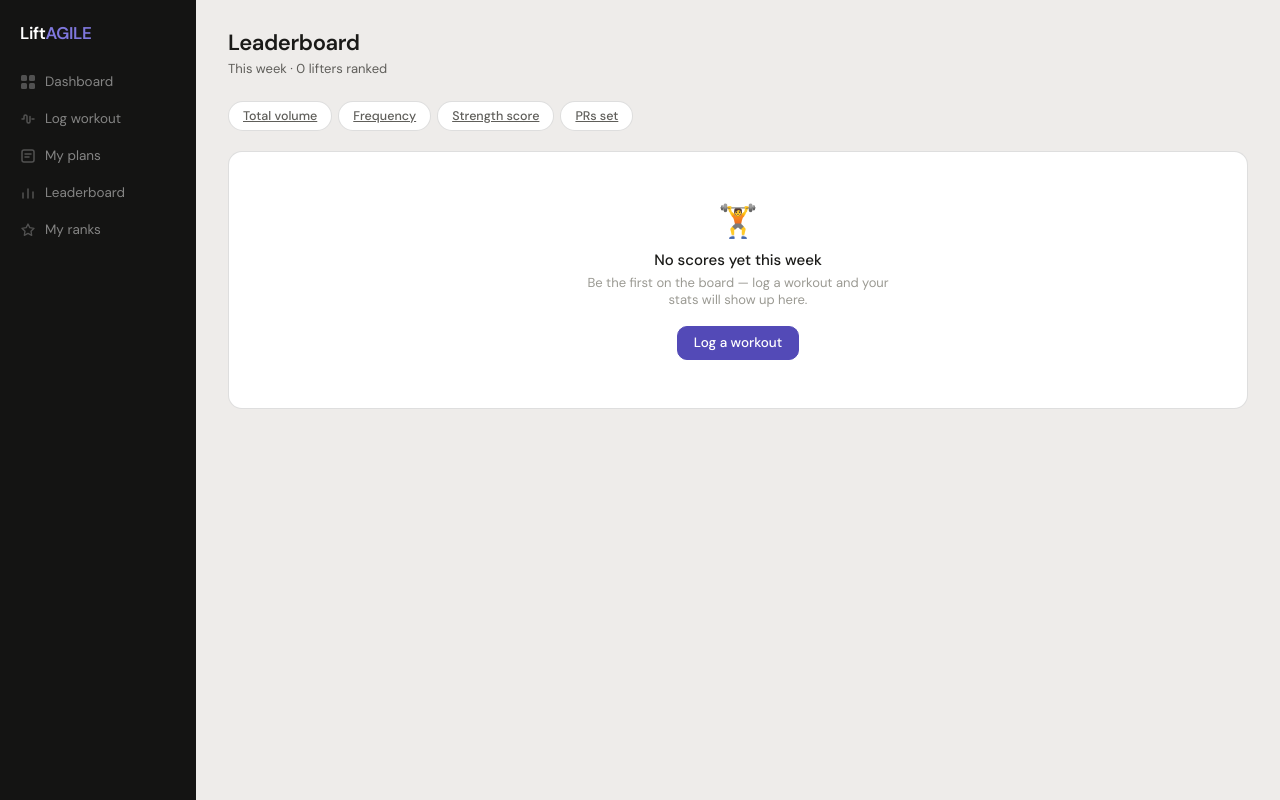
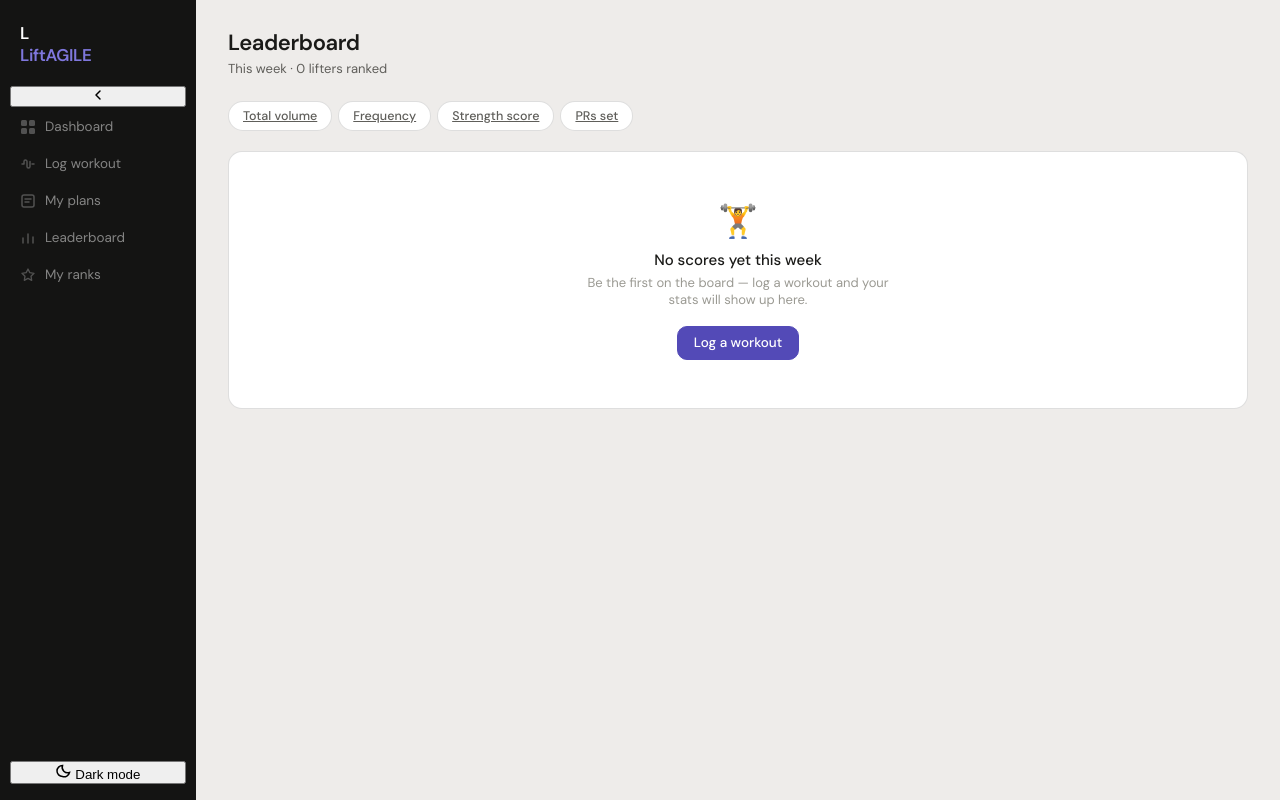
Before and after one commit to pat-caputi/agile-web-development, a Flask app: template templates/leaderboard.html in a window 1280 px wide. Run offline with Flask 3, Linux system fonts and the light colour scheme; the template is opened without the code that fills it, so the values that code supplies are empty.

Commit message:
Merge main into feat/leaderboard-profile
Resolves conflicts in leaderboard.html and profile.html. Keeps main's
new sidebar features (collapsible sidebar, dark mode toggle, active
class on nav links) while preserving dynamic user chip and AJAX
leaderboard logic from this branch.

```diff
--- a/templates/leaderboard.html
+++ b/templates/leaderboard.html
@@ -4,6 +4,12 @@
   <meta charset="UTF-8">
   <meta name="viewport" content="width=device-width, initial-scale=1.0">
   <title>Leaderboard · LiftAGILE</title>
+  <script>
+    document.documentElement.setAttribute(
+      'data-theme',
+      localStorage.getItem('liftlab-theme') || 'light'
+    );
+  </script>
   <link rel="stylesheet" href="{{ url_for('static', filename='css/style.css') }}">
 </head>
 <body>
@@ -11,36 +17,96 @@
 
   <!-- Sidebar -->
   <nav class="sidebar">
-    <div class="sidebar-logo">Lift<span>AGILE</span></div>
-    <a href="{{ url_for('dashboard') }}" class="nav-link">
-      <svg width="16" height="16" viewBox="0 0 16 16" fill="none"><rect x="1" y="1" width="6" height="6" rx="1.5" fill="currentColor"/><rect x="9" y="1" width="6" height="6" rx="1.5" fill="currentColor"/><rect x="1" y="9" width="6" height="6" rx="1.5" fill="currentColor"/><rect x="9" y="9" width="6" height="6" rx="1.5" fill="currentColor"/></svg>
-      Dashboard
+
+    <div class="sidebar-logo">
+      <div class="sidebar-logo-icon">L</div>
+      <span class="sidebar-logo-text">Lift<span>AGILE</span></span>
+    </div>
+
+    <button class="sidebar-toggle" id="sidebarCollapseBtn" title="Collapse sidebar">
+      <svg width="14" height="14" viewBox="0 0 14 14" fill="none">
+        <path d="M9 11L5 7l4-4" stroke="currentColor" stroke-width="1.5"
+              stroke-linecap="round" stroke-linejoin="round"/>
+      </svg>
+    </button>
+
+    <!-- Navigation links (data-label powers the collapsed-state tooltip) -->
+    <a href="{{ url_for('dashboard') }}"
+       class="nav-link {% if request.endpoint == 'dashboard' %}active{% endif %}"
+       data-label="Dashboard">
+      <svg width="16" height="16" viewBox="0 0 16 16" fill="none">
+        <rect x="1" y="1" width="6" height="6" rx="1.5" fill="currentColor"/>
+        <rect x="9" y="1" width="6" height="6" rx="1.5" fill="currentColor"/>
+        <rect x="1" y="9" width="6" height="6" rx="1.5" fill="currentColor"/>
+        <rect x="9" y="9" width="6" height="6" rx="1.5" fill="currentColor"/>
+      </svg>
+      <span class="nav-link-text">Dashboard</span>
     </a>
-    <a href="{{ url_for('log_workout') }}" class="nav-link">
-      <svg width="16" height="16" viewBox="0 0 16 16" fill="none"><path d="M2 8h2m8 0h2M4 8V5.5a1.5 1.5 0 013 0v5a1.5 1.5 0 003 0V5.5" stroke="currentColor" stroke-width="1.5" stroke-linecap="round"/></svg>
-      Log workout
+
+    <a href="{{ url_for('log_workout') }}"
+       class="nav-link {% if request.endpoint == 'log_workout' %}active{% endif %}"
+       data-label="Log workout">
+      <svg width="16" height="16" viewBox="0 0 16 16" fill="none">
+        <path d="M2 8h2m8 0h2M4 8V5.5a1.5 1.5 0 013 0v5a1.5 1.5 0 003 0V5.5"
+              stroke="currentColor" stroke-width="1.5" stroke-linecap="round"/>
+      </svg>
+      <span class="nav-link-text">Log workout</span>
     </a>
-    <a href="{{ url_for('plans') }}" class="nav-link">
-      <svg width="16" height="16" viewBox="0 0 16 16" fill="none"><rect x="2" y="2" width="12" height="12" rx="2" stroke="currentColor" stroke-width="1.5"/><path d="M5 6h6M5 9h4" stroke="currentColor" stroke-width="1.5" stroke-linecap="round"/></svg>
-      My plans
+
+    <a href="{{ url_for('plans') }}"
+       class="nav-link {% if request.endpoint == 'plans' %}active{% endif %}"
+       data-label="My plans">
+      <svg width="16" height="16" viewBox="0 0 16 16" fill="none">
+        <rect x="2" y="2" width="12" height="12" rx="2" stroke="currentColor" stroke-width="1.5"/>
+        <path d="M5 6h6M5 9h4" stroke="currentColor" stroke-width="1.5" stroke-linecap="round"/>
+      </svg>
+      <span class="nav-link-text">My plans</span>
     </a>
-    <a href="{{ url_for('leaderboard') }}" class="nav-link active">
-      <svg width="16" height="16" viewBox="0 0 16 16" fill="none"><path d="M3 13V8m5 5V4m5 9V7" stroke="currentColor" stroke-width="1.5" stroke-linecap="round"/></svg>
-      Leaderboard
+
+    <a href="{{ url_for('leaderboard') }}"
+       class="nav-link {% if request.endpoint == 'leaderboard' %}active{% endif %}"
+       data-label="Leaderboard">
+      <svg width="16" height="16" viewBox="0 0 16 16" fill="none">
+        <path d="M3 13V8m5 5V4m5 9V7" stroke="currentColor" stroke-width="1.5" stroke-linecap="round"/>
+      </svg>
+      <span class="nav-link-text">Leaderboard</span>
     </a>
-    <a href="{{ url_for('ranks') }}" class="nav-link">
+
+    <a href="{{ url_for('ranks') }}"
+       class="nav-link {% if request.endpoint == 'ranks' %}active{% endif %}"
+       data-label="My ranks">
       <svg width="16" height="16" viewBox="0 0 16 16" fill="none">
         <path d="M8 2l1.8 3.6L14 6.3l-3 2.9.7 4.1L8 11.4l-3.7 1.9.7-4.1-3-2.9 4.2-.7z"
               stroke="currentColor" stroke-width="1.3" stroke-linejoin="round"/>
       </svg>
-      My ranks
+      <span class="nav-link-text">My ranks</span>
     </a>
+
     <div class="nav-spacer"></div>
+
+    <!-- Dark mode toggle -->
+    <button class="theme-toggle" id="themeToggleBtn" data-label="Dark mode">
+      <!-- Sun icon (shown in dark mode — click to go light) -->
+      <svg id="themeIconDark" width="16" height="16" viewBox="0 0 16 16" fill="none"
+           style="display:none;">
+        <circle cx="8" cy="8" r="3.5" stroke="currentColor" stroke-width="1.5"/>
+        <path d="M8 1v1.5M8 13.5V15M1 8h1.5M13.5 8H15M3.1 3.1l1 1M11.9 11.9l1 1M3.1 12.9l1-1M11.9 4.1l1-1"
+              stroke="currentColor" stroke-width="1.4" stroke-linecap="round"/>
+      </svg>
+      <!-- Moon icon (shown in light mode — click to go dark) -->
+      <svg id="themeIconLight" width="16" height="16" viewBox="0 0 16 16" fill="none">
+        <path d="M13.5 9.5A5.5 5.5 0 016.5 2.5a5.5 5.5 0 100 11 5.5 5.5 0 007-4z"
+              stroke="currentColor" stroke-width="1.5" stroke-linecap="round"/>
+      </svg>
+      <span class="theme-toggle-text" id="themeToggleLabel">Dark mode</span>
+    </button>
+
+    <!-- User profile chip (driven by real session data) -->
     {% if me %}
       {% set p = avatar_palette(me.id) %}
-      <a href="{{ url_for('profile') }}" class="nav-user">
+      <a href="{{ url_for('profile') }}" class="nav-user" data-label="Profile">
         <div class="avatar" style="background:{{ p.bg }};color:{{ p.fg }};">{{ initials(me.username) }}</div>
-        <div>
+        <div class="nav-user-info">
           <div class="nav-user-name">{{ me.username }}</div>
           <div class="nav-user-rank">
             {% set my_row = rows|selectattr('user.id','equalto',me.id)|list|first %}
@@ -49,6 +115,7 @@
         </div>
       </a>
     {% endif %}
+
   </nav>
 
   <!-- Main -->
@@ -162,7 +229,7 @@
 <script src="{{ url_for('static', filename='js/main.js') }}"></script>
 <script>
 // --- AJAX tab switching ---------------------------------------------------
-// We progressively enhance the pills: clicking refetches /api/leaderboard
+// Progressively enhance the pills: clicking refetches /api/leaderboard
 // and re-renders the body. If JS is off, the <a href="?metric=..."> still
 // works as a normal page reload.
 (function () {
```
Also changed, not shown: templates/profile.html (+83 -17 lines).
